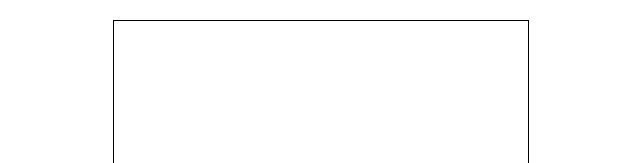
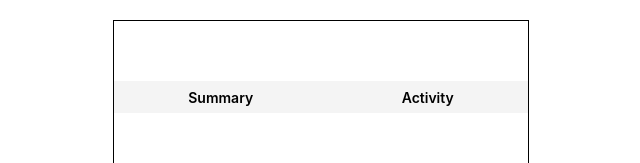
Before and after one commit to MagicianPL/Demo, a React (Create React App) app: page / in a window 1280 px wide. Shown: the top 163 px of the page, without its empty margins (319-959 px from the left). Built offline with nearby package versions, Linux system fonts and the light colour scheme.

Commit message:
bar is added

```diff
--- a/src/App.js
+++ b/src/App.js
@@ -1,10 +1,11 @@
-import './App.css';
+import "./App.css";
+import Bar from "./Components/Bar/Bar";
 
 function App() {
   return (
     <div className="App">
       <div className="container">
-
+        <Bar />
       </div>
     </div>
   );
--- /dev/null
+++ b/src/Components/Bar/Bar.css
@@ -0,0 +1,28 @@
+.bar {
+  width: 100%;
+  min-height: 9.2rem;
+  border: 1px solid red;
+}
+
+.b-top {
+  height: calc(9.2rem - 32px);
+  display: flex;
+  justify-content: space-between;
+}
+
+.b-bottom {
+  height: 32px;
+  background-color: #f4f4f4;
+}
+
+ul {
+  padding: 0;
+  margin: 0;
+  height: 100%;
+  display: flex;
+  justify-content: space-around;
+  align-items: center;
+  font-size: 1.4rem;
+  list-style: none;
+  font-weight: 600;
+}
--- /dev/null
+++ b/src/Components/Bar/Bar.js
@@ -0,0 +1,19 @@
+import React from 'react';
+
+import "./Bar.css";
+
+const Bar = () => {
+return (
+    <div className="container-bar">
+        <div className="b-top"></div>
+        <div className="b-bottom">
+            <ul>
+                <li>Summary</li>
+                <li>Activity</li>
+            </ul>
+        </div>
+    </div>
+)
+};
+
+export default Bar;
```
